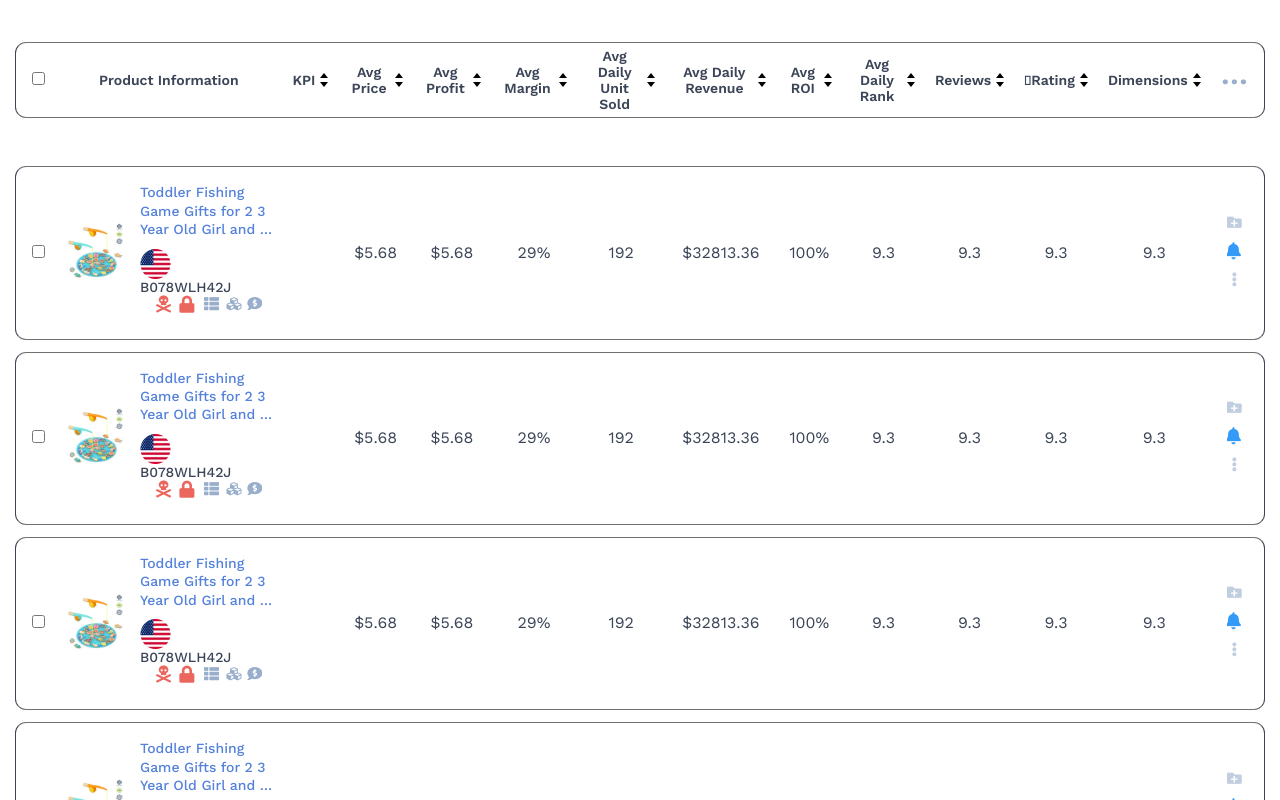
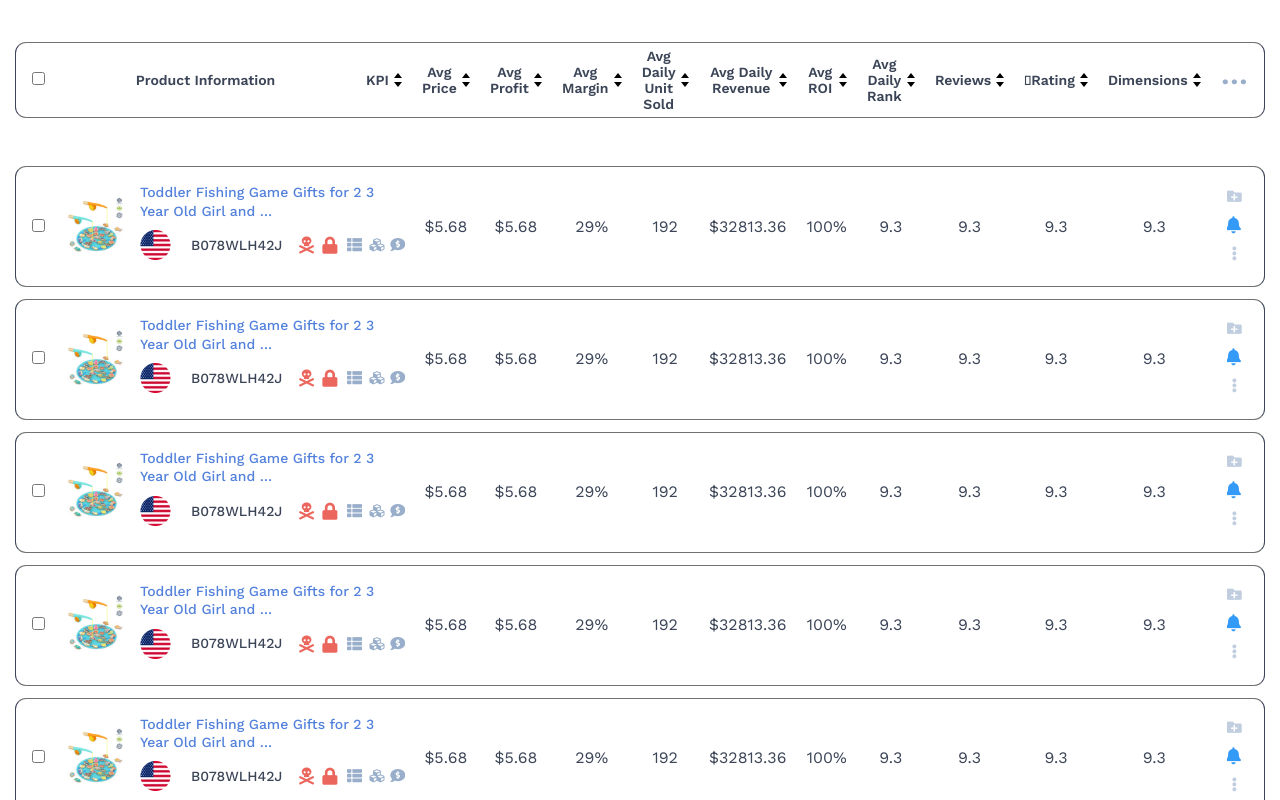
Before and after one commit to psongpin/css-react-mockup, a React (Create React App) app: page / in a window 1280 px wide. Shown: the top 800 px of the page. Built offline with nearby package versions, Linux system fonts and the light colour scheme.

Commit message:
Fix iconset wrap

```diff
--- a/src/components/ProductsTable/ProductInfo.js
+++ b/src/components/ProductsTable/ProductInfo.js
@@ -18,7 +18,7 @@ const BottomInfo = styled.div`
   margin: 10px 0;
 
   @media (min-width: 1024px) {
-    flex-wrap: no-wrap;
+    flex-wrap: nowrap;
   }
 `;
 
```
